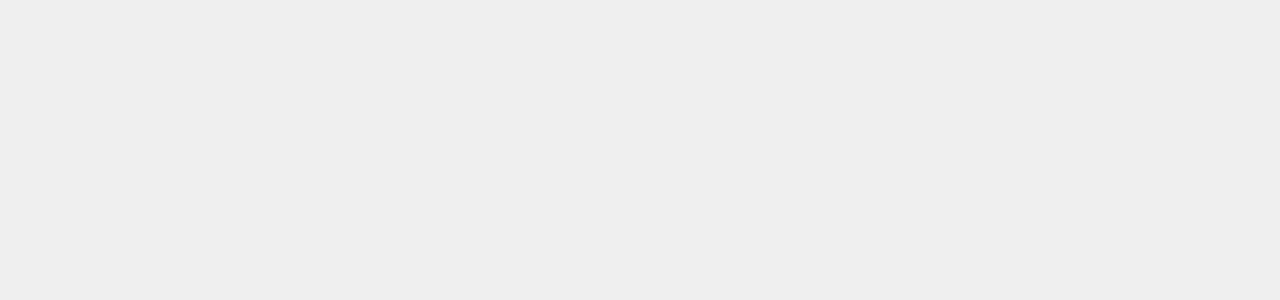
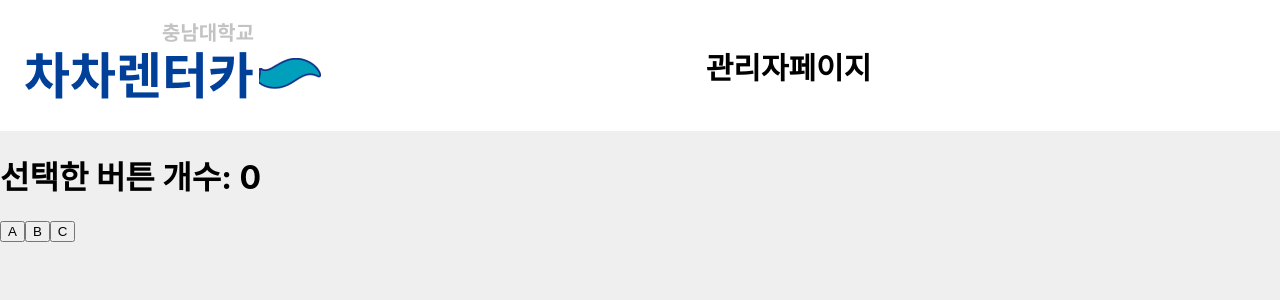
Before and after one commit to YimKeul/ChaChaRentCar, a React (Create React App) app: page /Manager in a window 1280 px wide. Before the commit this address had no page. Shown: the top 300 px of the page. Built offline with nearby package versions, Linux system fonts and the light colour scheme.

Commit message:
feat : add pages

```diff
--- a/src/App.jsx
+++ b/src/App.jsx
@@ -1,13 +1,23 @@
 import React from "react";
 import { Route, Routes } from "react-router-dom";
-import { Home, About, Login } from "../src/pages";
+import {
+  Home,
+  Manager,
+  Login,
+  Reserve,
+  ReserveList,
+  RentalList,
+} from "../src/pages";
 
 const App = () => {
   return (
     <Routes>
       <Route path="/" element={<Home />} />
-      <Route path="/about" element={<About />} />
+      <Route path="/Manager" element={<Manager />} />
       <Route path="/login" element={<Login />} />
+      <Route path="/reserve" element={<Reserve />} />
+      <Route path="/myreserve" element={<ReserveList />} />
+      <Route path="/myrental" element={<RentalList />} />
     </Routes>
   );
 };
--- a/src/components/Header.jsx
+++ b/src/components/Header.jsx
@@ -21,13 +21,13 @@ const Header = () => {
       </S.logoBox>
 
       <S.navBox>
-        <Link to="/" style={{ textDecoration: "none" }}>
+        <Link to="/reserve" style={{ textDecoration: "none" }}>
           <Cfonts size={30}>예약</Cfonts>
         </Link>
-        <Link to="/" style={{ textDecoration: "none" }}>
+        <Link to="/myreserve" style={{ textDecoration: "none" }}>
           <Cfonts size={30}>예약 내역</Cfonts>
         </Link>
-        <Link to="/" style={{ textDecoration: "none" }}>
+        <Link to="/myrental" style={{ textDecoration: "none" }}>
           <Cfonts size={30}>대여 내역</Cfonts>
         </Link>
       </S.navBox>
--- /dev/null
+++ b/src/components/MHeader.jsx
@@ -0,0 +1,59 @@
+import React, { useState } from "react";
+import styled from "styled-components";
+import { Link } from "react-router-dom";
+import { Cfonts, LightGray, CnuBlue } from "../components";
+import { chacharentcar } from "../images";
+import { MdPersonOutline } from "react-icons/md";
+
+const MHeader = () => {
+  return (
+    <S.container>
+      <S.logoBox>
+        <Link to="/">
+          <img src={chacharentcar} alt="logo" />
+        </Link>
+      </S.logoBox>
+      <S.navBox>
+        <Cfonts size={30}>관리자페이지</Cfonts>
+      </S.navBox>
+    </S.container>
+  );
+};
+
+const S = {
+  container: styled.div`
+    display: flex;
+    padding-inline: 24px;
+    flex: 1;
+    align-items: center;
+    background-color: #fff;
+  `,
+
+  logoBox: styled.div`
+    justify-content: left;
+  `,
+  navBox: styled.div`
+    flex: 1;
+    display: flex;
+    justify-content: space-evenly;
+    align-items: center;
+  `,
+
+  logBox: styled.div`
+    display: flex;
+    justify-content: right;
+  `,
+
+  navLink: styled.a`
+    text-decoration: none;
+  `,
+
+  userBox: styled.div`
+    text-align: right;
+  `,
+  logOutBtn: styled.div`
+    cursor: pointer;
+  `,
+};
+
+export default MHeader;
--- a/src/components/index.js
+++ b/src/components/index.js
@@ -1,4 +1,5 @@
 import Header from "./Header";
+import MHeader from "./MHeader";
 import Cfonts from "./Cfonts";
 import { ChaCha, CnuBlue, LightGray, OpBlue, BgGray } from "./Colors";
-export { Header, Cfonts, ChaCha, CnuBlue, LightGray, OpBlue, BgGray };
+export { Header, MHeader, Cfonts, ChaCha, CnuBlue, LightGray, OpBlue, BgGray };
--- a/src/pages/Login.jsx
+++ b/src/pages/Login.jsx
@@ -2,6 +2,7 @@ import React from "react";
 import { Header, Cfonts, LightGray, CnuBlue } from "../components";
 import styled from "styled-components";
 import { great } from "../images";
+import { Link } from "react-router-dom";
 const Login = () => {
   return (
     <S.container>
@@ -20,14 +21,17 @@ const Login = () => {
               로그인
             </Cfonts>
           </S.button>
+
           <Cfonts>
             관리자이신가요?
+            <Link to="/manager" style={{ textDecoration: "none" }}>
               <span
                 style={{ cursor: "pointer", color: `${CnuBlue}` }}
                 onClick={() => {}}
               >
                 관리자 페이지 이동하기
               </span>
+            </Link>
           </Cfonts>
         </S.formContainer>
         <S.imgBox>
--- a/src/pages/About.jsx
+++ b/src/pages/Manager.jsx
@@ -1,6 +1,6 @@
 import React, { useState, useEffect } from "react";
-
-const About = () => {
+import { MHeader, Cfonts } from "../components";
+const Manager = () => {
   const [selectedButtons, setSelectedButtons] = useState([]);
 
   const handleButtonClick = (button) => {
@@ -17,6 +17,7 @@ const About = () => {
 
   return (
     <div>
+      <MHeader />
       <h1>선택한 버튼 개수: {selectedButtons.length}</h1>
       <button onClick={() => handleButtonClick("A")}>A</button>
       <button onClick={() => handleButtonClick("B")}>B</button>
@@ -25,4 +26,4 @@ const About = () => {
   );
 };
 
-export default About;
+export default Manager;
--- /dev/null
+++ b/src/pages/RentalList.jsx
@@ -0,0 +1,13 @@
+import React from "react";
+import { Header, Cfonts, LightGray, CnuBlue } from "../components";
+
+const RentalList = () => {
+  return (
+    <div>
+      <Header />
+      <h1>대여 목록</h1>
+    </div>
+  );
+};
+
+export default RentalList;
--- /dev/null
+++ b/src/pages/Reserve.jsx
@@ -0,0 +1,13 @@
+import React from "react";
+import styled from "styled-components";
+import { Header, Cfonts, LightGray, CnuBlue } from "../components";
+const Reserve = () => {
+  return (
+    <div>
+      <Header />
+      <h1>예약</h1>
+    </div>
+  );
+};
+
+export default Reserve;
--- /dev/null
+++ b/src/pages/ReserveList.jsx
@@ -0,0 +1,12 @@
+import React from "react";
+import { Header, Cfonts, LightGray, CnuBlue } from "../components";
+const ReserveList = () => {
+  return (
+    <div>
+      <Header />
+      <h1>예약리스트</h1>
+    </div>
+  );
+};
+
+export default ReserveList;
--- a/src/pages/index.js
+++ b/src/pages/index.js
@@ -1,4 +1,7 @@
 import Home from "./Home";
-import About from "./About";
+import Manager from "./Manager";
 import Login from "./Login";
-export { Home, About, Login };
+import Reserve from "./Reserve";
+import ReserveList from "./ReserveList";
+import RentalList from "./RentalList";
+export { Home, Manager, Login, Reserve, ReserveList, RentalList };
```
Lines whose indentation alone changed are shown as unchanged.
